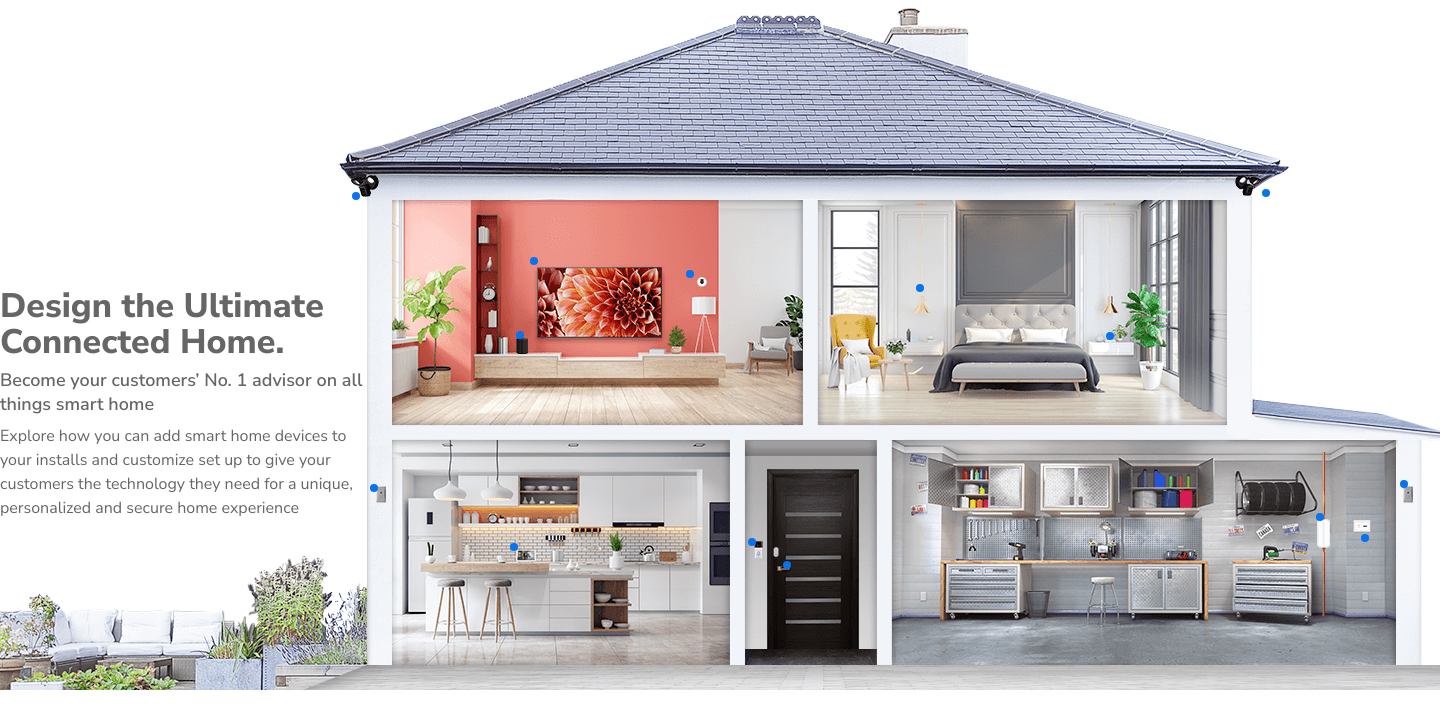
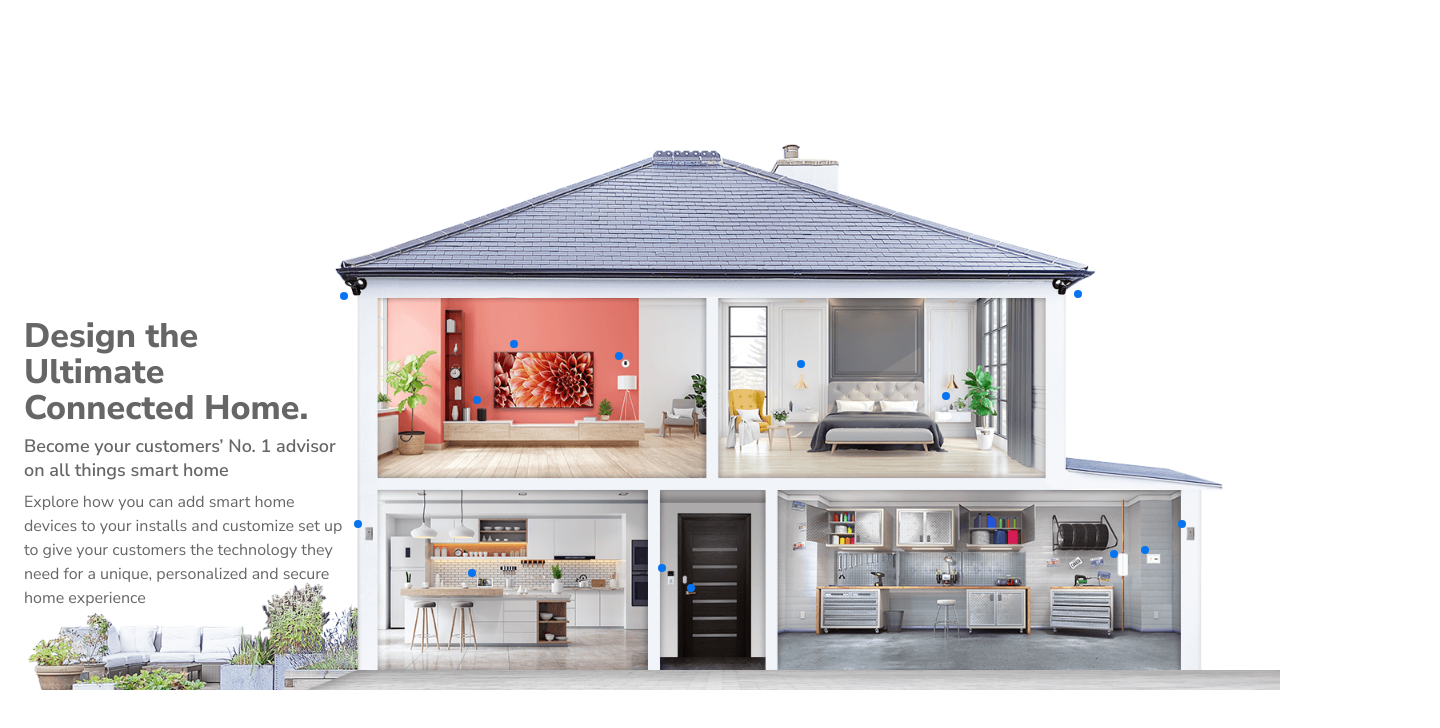
Before and after one commit to cowboysr0ck9/smart-home, a React (Create React App) app: page / in a window 1280 px wide. Shown: the top 728 px of the page, 1440 px wide, since content can reach past the window. Built offline with nearby package versions, Linux system fonts and the light colour scheme.

Commit message:
Fixed Desktop Layout Sizing

```diff
--- a/src/assets/scss/_card-location.scss
+++ b/src/assets/scss/_card-location.scss
@@ -1,71 +1,72 @@
 // Desktop Card Locations
 #spotlightLeftZoneCard {
-    top: 122px;
-    left: 400px;
+    top: 224px;
+    left: 384px;
 }
+
 #tvSpeakerZoneCard {
-    top: 261px;
-    left: 561px;
+    top: 328px;
+    left: 512px;
 }
 
 #tvDeviceZoneCard {
-    top: 189px;
-    left: 572px;
+    top: 269px;
+    left: 550px;
 }
 
 #tvThermostatZoneCard {
-    top: 202px;
+    top: 282px;
+    left: 655px;
+}
+
+#bedroomLightZoneCard {
+    top: 288px;
+    left: 838px;
+}
+
+#bedroomTableZoneCard {
+    top: 324px;
+    left: 601px;
+}
+
+#spotlightRightZoneCard {
+    top: 222px;
     left: 730px;
 }
 
-#bedroomLightZoneCard {
-    top: 216px;
-    left: 958px;
-}
-
-#bedroomTableZoneCard {
-    top: 264px;
-    left: 768px;
-}
-
-#spotlightRightZoneCard {
-    top: 122px;
-    left: 920px;
-}
-
 #outsideMotionSensorLeftCard {
-    top: 414px;
-    left: 417px;
+    top: 452px;
+    left: 398px;
 }
 
 #kitchenTvZoneCard {
-    top: 471px;
-    left: 550px;
+    top: 502px;
+    left: 512px;
 }
 
 #doorKeypadZoneCard {
-    top: 470px;
-    left: 784px;
+    top: 498px;
+    left: 692px;
 }
 
 #doorLockZoneCard {
-    top: 494px;
-    left: 817px;
+    top: 514px;
+    left: 726px;
 }
 
 #garageWaterTankZoneCard {
-    top: 445px;
-    left: 972px;
+    top: 482px;
+    left: 772px;
 }
 
 #garageScreenZoneCard {
-    top: 466px;
-    left: 1020px;
+    top: 476px;
+    left: 806px;
 }
 
 #outsideMotionSensorRightCard {
-    top: 412px;
-    left: 1056px;
+    top: 448px;
+    left: 840px;
 }
 
 // Laptop Card Locations
--- a/src/assets/scss/_pulser-location.scss
+++ b/src/assets/scss/_pulser-location.scss
@@ -1,72 +1,72 @@
 // Desktop Pulse Locations
 #spotlightLeftZone {
-    top: 172px;
-    left: 332px;
+    top: 272px;
+    left: 320px;
 }
 
 #tvSpeakerZone {
-    top: 311px;
-    left: 496px;
+    top: 376px;
+    left: 453px;
 }
 
 #tvDeviceZone {
-    top: 237px;
-    left: 510px;
+    top: 320px;
+    left: 490px;
 }
 
 #tvThermostatZone {
-    top: 250px;
-    left: 666px;
+    top: 332px;
+    left: 595px;
 }
 
 #bedroomLightZone {
-    top: 264px;
-    left: 896px;
+    top: 340px;
+    left: 777px;
 }
 
 #bedroomTableZone {
-    top: 312px;
-    left: 1086px;
+    top: 372px;
+    left: 922px;
 }
 
 #spotlightRightZone {
-    top: 169px;
-    left: 1242px;
+    top: 270px;
+    left: 1054px;
 }
 
 #outsideMotionSensorLeft {
-    top: 464px;
-    left: 350px;
+    top: 500px;
+    left: 334px;
 }
 
 #kitchenTvZone {
-    top: 523px;
-    left: 490px;
+    top: 549px;
+    left: 448px;
 }
 
 #doorKeypadZone {
-    top: 518px;
-    left: 728px;
+    top: 544px;
+    left: 638px;
 }
 
 #doorLockZone {
-    top: 541px;
-    left: 763px;
+    top: 564px;
+    left: 667px;
 }
 
 #garageWaterTankZone {
-    top: 493px;
-    left: 1296px;
+    top: 530px;
+    left: 1090px;
 }
 
 #garageScreenZone {
-    top: 514px;
-    left: 1341px;
+    top: 526px;
+    left: 1121px;
 }
 
 #outsideMotionSensorRight {
-    top: 460px;
-    left: 1380px;
+    top: 500px;
+    left: 1158px;
 }
 
 // Laptop Pulse Locations
--- a/src/assets/scss/_variables.scss
+++ b/src/assets/scss/_variables.scss
@@ -37,9 +37,10 @@ body {
     display: block;
     background-image: url('../images/smart-home/ADI-Smart-1600.png');
     background-position: bottom;
+    background-size: 100%;
     background-repeat: no-repeat;
     height: 690px;
-    width: 1440px;
+    width: 1280px;
     margin: 0 auto;
     background-color: white;
 }
@@ -291,8 +292,9 @@ svg.pulse-svg .third-circle {
 .adi-hero-lead--copy-holder {
     display: block;
     position: absolute;
-    width: 371px;
-    top: 288px;
+    width: 320px;
+    left: 24px;
+    top: 318px;
 }
 
 .adi-hero-lead--copy-title {
```
